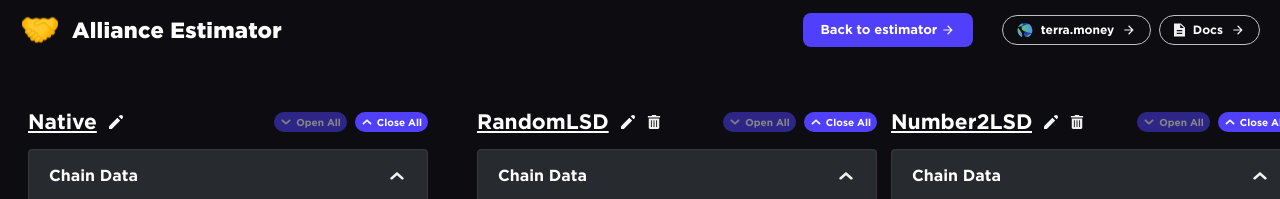
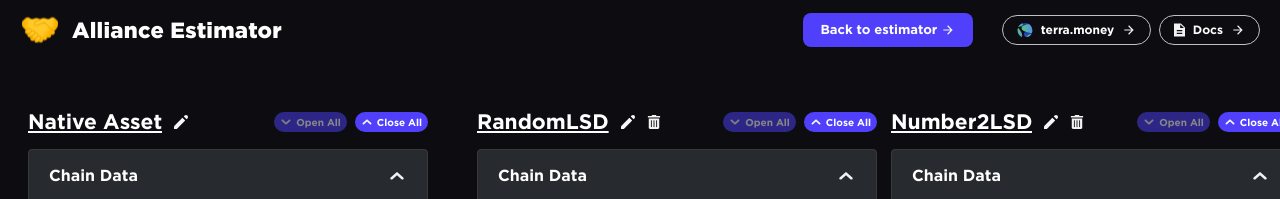
Before and after one commit to terra-money/alliance-estimator, a React (Create React App) app: page /mock-data in a window 1280 px wide. Shown: the top 199 px of the page. Built offline with nearby package versions, Linux system fonts and the light colour scheme.

Commit message:
Update ExampleAppStateProvider.tsx

```diff
--- a/src/contexts/ExampleAppStateProvider.tsx
+++ b/src/contexts/ExampleAppStateProvider.tsx
@@ -41,7 +41,7 @@
   // state
   const [exampleNativeInputValues, setExampleNativeInputValues] = useState<NativeInputValues>(
     {
-      columnName: "Native",
+      columnName: "Native Asset",
       inflationRate: 7, // Chain Data - Annual Inflation Rate
       lsdAnnualEstimate: 0, // Chain Data - Annual Estimated LSD Growth Rate
       totalTokenSupply: 1073271122, // Chain Data - Total Token Supply
```
